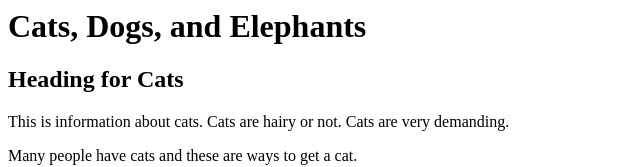
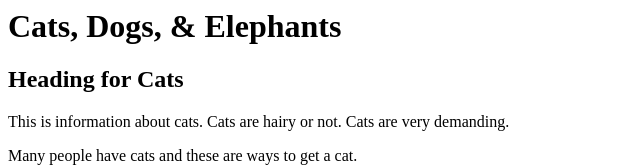
Before and after one commit to colton44-dotcom/html-files, a plain HTML site: page demo1.html in a window 1280 px wide. Shown: the top 167 px of the page, without its empty margins (0-640 px from the left). Drawn offline with Linux system fonts and the light colour scheme.

Commit message:
Update demo1.html

```diff
--- a/demo1.html
+++ b/demo1.html
@@ -6,7 +6,7 @@
 <body>
 
 <main>
-<h1> Cats, Dogs, and Elephants</h1>
+<h1> Cats, Dogs, & Elephants</h1>
 <section>
     <h2>Heading for Cats</h1>
         <p>This is information about cats. Cats are hairy or not. Cats are very demanding.</p>
```
